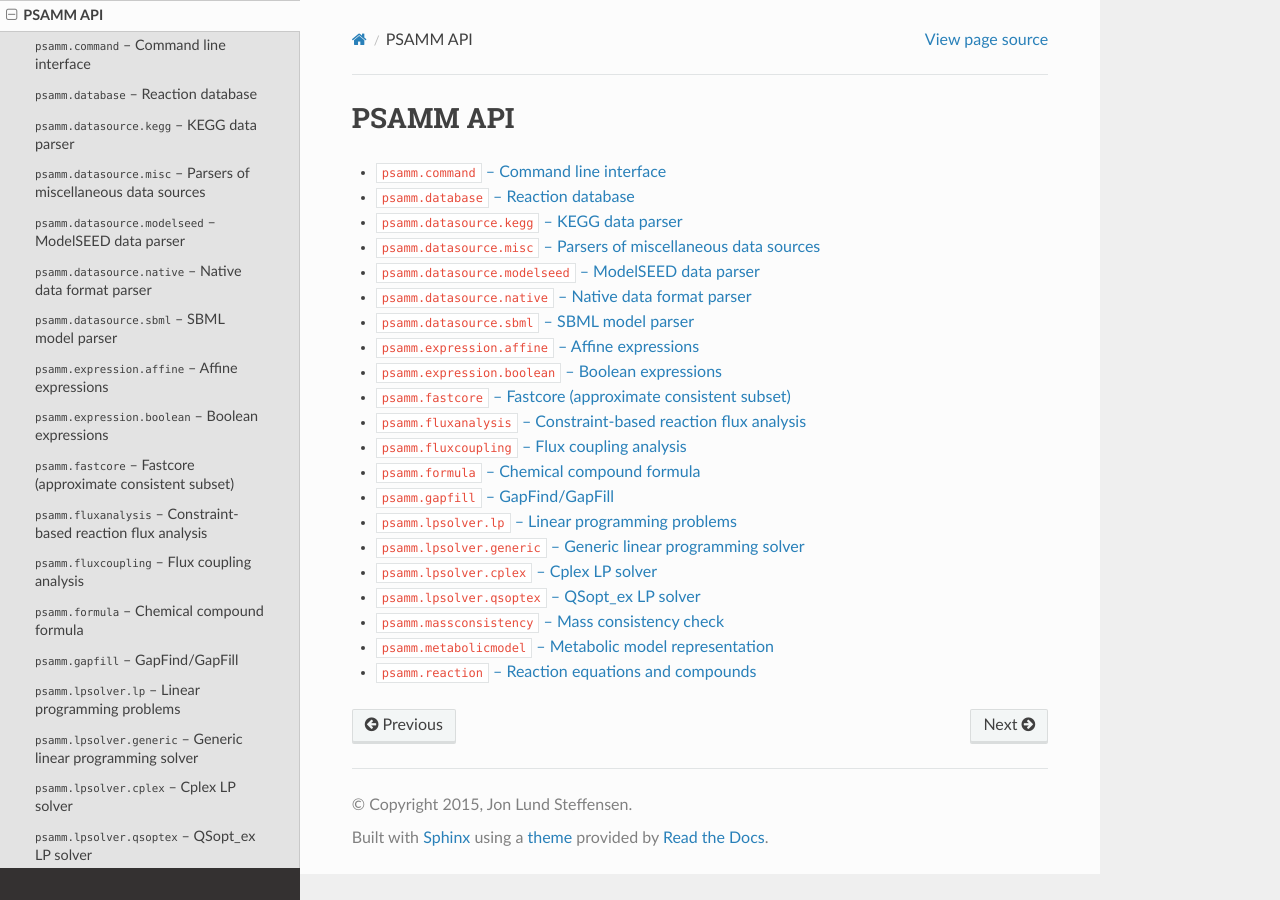
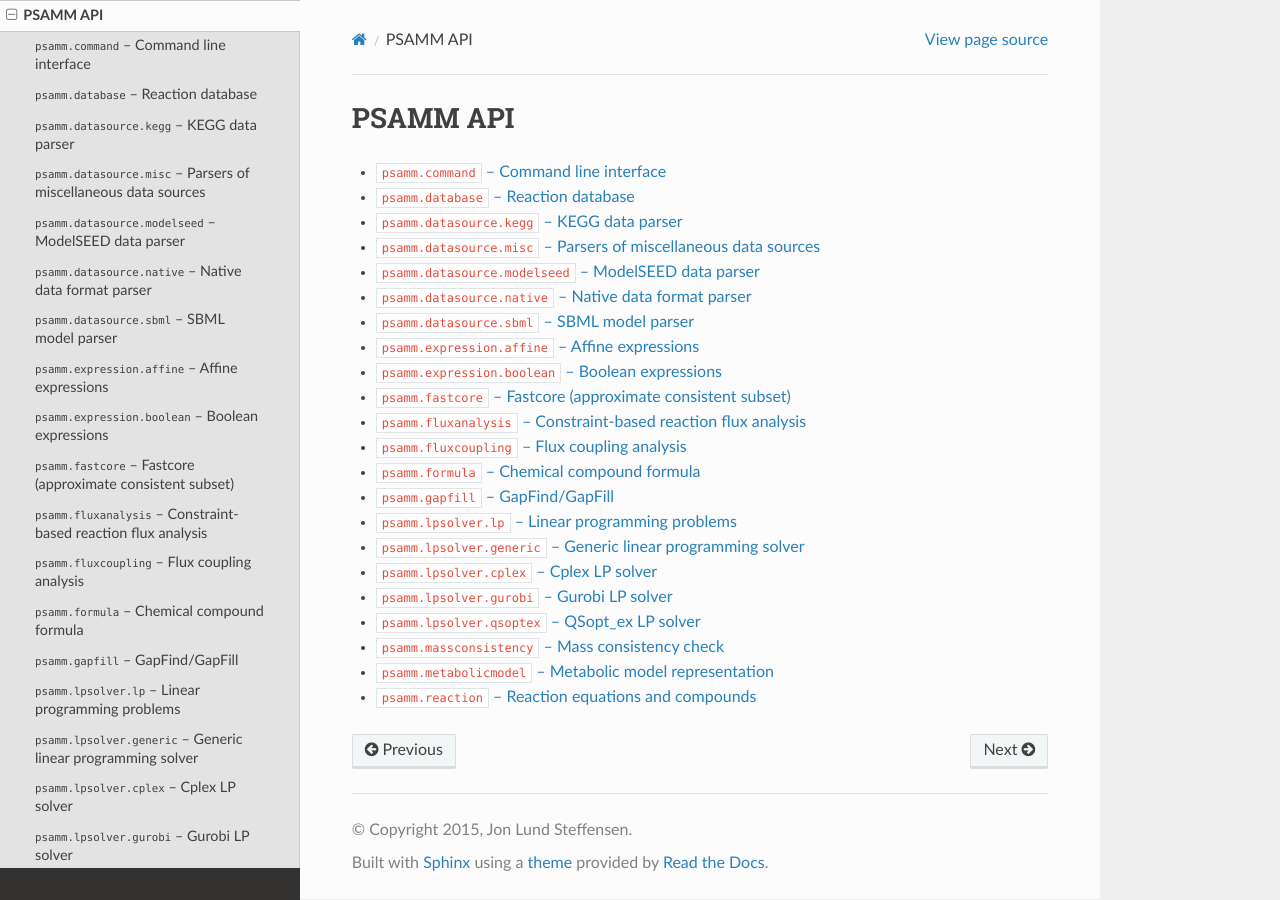
Before and after one commit to zhanglab/psamm, a Sphinx documentation site: the page built from docs/api.rst, in a window 1280 px wide. Built offline with Sphinx 7.4.7 and the Read the Docs theme 2.0.0, drawn with Linux system fonts in a browser that asks for light colours; the version number is read from the project's files by our own code.

Commit message:
docs: Add documentation for gurobi module

```diff
--- a/docs/api.rst
+++ b/docs/api.rst
@@ -22,6 +22,7 @@ PSAMM API
    lpsolver_lp
    lpsolver_generic
    lpsolver_cplex
+   lpsolver_gurobi
    lpsolver_qsoptex
    massconsistency
    metabolicmodel
--- a/docs/conf.py
+++ b/docs/conf.py
@@ -29,7 +29,7 @@ sys.path.insert(0, os.path.abspath('extensions'))
 
 # Mock optional modules to allow autodoc to run even in the absense of these
 # modules.
-MOCK_MODULES = ['cplex', 'qsoptex']
+MOCK_MODULES = ['cplex', 'qsoptex', 'gurobipy']
 for module in MOCK_MODULES:
     sys.modules[module] = mock.Mock()
 
--- /dev/null
+++ b/docs/lpsolver_gurobi.rst
@@ -0,0 +1,6 @@
+
+``psamm.lpsolver.gurobi`` -- Gurobi LP solver
+=================================================
+
+.. automodule:: psamm.lpsolver.gurobi
+   :members:
```
